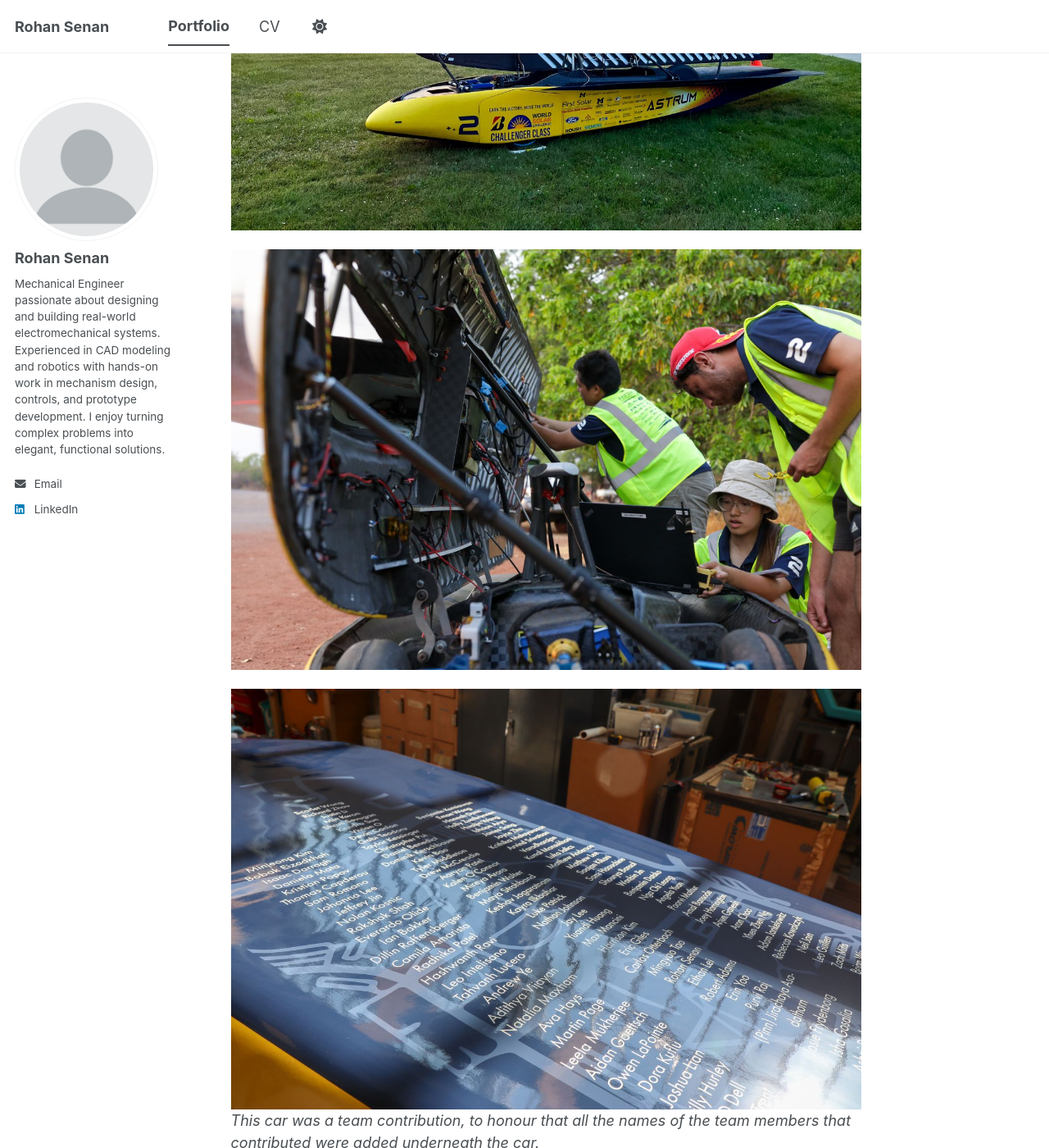
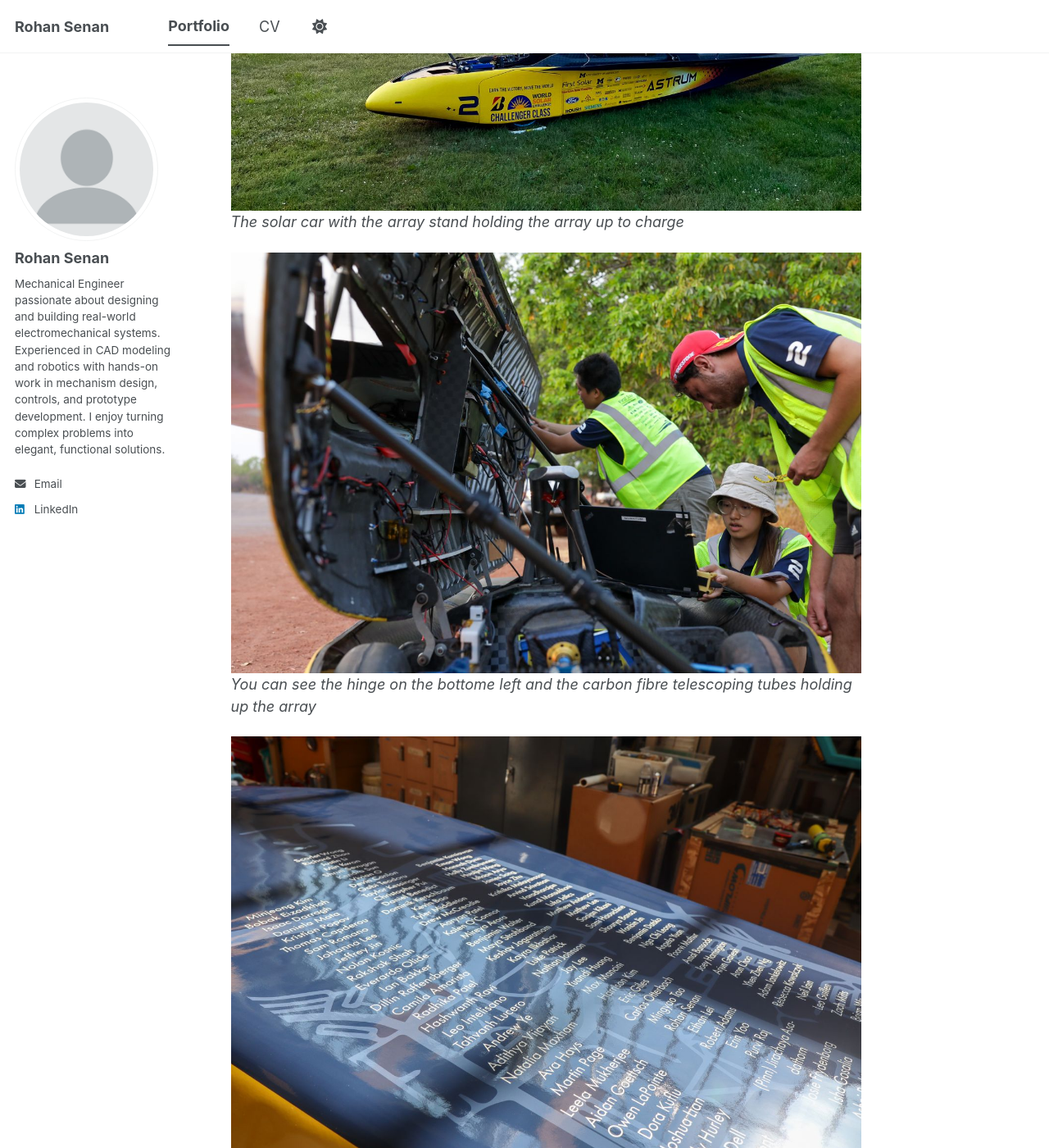
Before and after one commit to rohansenan/rohansenan.github.io, a Jekyll site: the page built from _portfolio/01_Solar_Car.md, in a window 1280 px wide and 1400 px high, scrolled down 1770 px. Shown: the whole window at 82% size. Built offline with Jekyll 4.4.1, drawn with Linux system fonts in a browser that asks for light colours; a script bundle is joined from its source files by our own code; library files that are not in the unit come from our copies.

Commit message:
Update 01_Solar_Car.md

```diff
--- a/_portfolio/01_Solar_Car.md
+++ b/_portfolio/01_Solar_Car.md
@@ -25,10 +25,11 @@ To improve charging efficiency throughout the day, the upper body of the car (ho
 - Delivered a lightweight, stiff, and fully integrated mechanism within the car assembly
 
 <img src='/images/Solar_Car_Iso_Open.jpeg'>
-
 <img src='/images/Horizontal_Open_Array.jpeg'>
+*The solar car with the array stand holding the array up to charge*
 
 <img src='/images/Solar_car_array_Stand.jpeg'>
+*You can see the hinge on the bottome left and the carbon fibre telescoping tubes holding up the array*
 
 <img src='/images/Names_Under_car.jpeg'>
 *This car was a team contribution, to honour that all the names of the team members that contributed were added underneath the car.*
```
